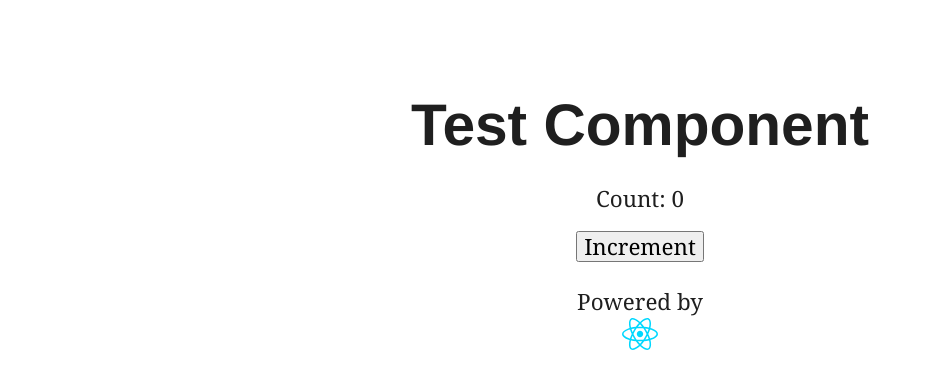
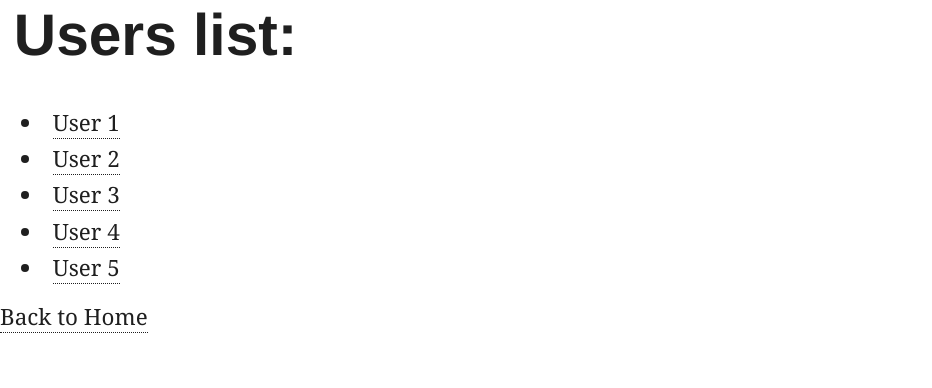
Before and after one commit to Demiourgos87/react-starter, a React (Vite) app: page /users in a window 1280 px wide. Shown: the top 388 px of the page, without its empty margins (0-932 px from the left). Built offline with nearby package versions, Linux system fonts and the light colour scheme.

Commit message:
add router, placeholder pages

```diff
--- a/package.json
+++ b/package.json
@@ -4,7 +4,7 @@
   "private": true,
   "version": "0.0.0",
   "type": "module",
-  "license":"MIT",
+  "license": "MIT",
   "scripts": {
     "dev": "vite",
     "build": "tsc -b && vite build",
@@ -17,7 +17,8 @@
   },
   "dependencies": {
     "react": "^19.0.0",
-    "react-dom": "^19.0.0"
+    "react-dom": "^19.0.0",
+    "react-router": "^7.5.0"
   },
   "devDependencies": {
     "@eslint/js": "^9.21.0",
--- a/src/App.tsx
+++ b/src/App.tsx
@@ -1,10 +1,20 @@
-import TestComponent from '@components/test-component/test-component';
+import { Route, Routes } from 'react-router';
+
+import AboutPage from '@routes/about/about';
+import HomePage from '@routes/home/home';
+import UserPage from '@routes/users/user';
+import UsersPage from '@routes/users/users';
 
 function App() {
   return (
-    <>
-      <TestComponent />
-    </>
+    <Routes>
+      <Route index element={<HomePage />} />
+      <Route path="about" element={<AboutPage />} />
+      <Route path="users">
+        <Route index element={<UsersPage />} />
+        <Route path=":id" element={<UserPage />} />
+      </Route>
+    </Routes>
   );
 }
 
--- a/src/components/test-component/test-component.tsx
+++ b/src/components/test-component/test-component.tsx
@@ -1,4 +1,6 @@
 import { useState } from 'react';
+
+import { Link } from 'react-router';
 
 import styles from './test-component.module.scss';
 
@@ -23,6 +25,9 @@ const TestComponent = () => {
         <figcaption>Powered by </figcaption>
         <img src="src/assets/react.svg" alt="react-logo" />
       </figure>
+
+      <Link to="/about">About</Link>
+      <Link to="/users">Users</Link>
     </section>
   );
 };
--- a/src/main.tsx
+++ b/src/main.tsx
@@ -1,12 +1,15 @@
 import { StrictMode } from 'react';
 
 import { createRoot } from 'react-dom/client';
+import { BrowserRouter } from 'react-router';
 
 import App from './App.tsx';
 import './styles/global.scss';
 
 createRoot(document.getElementById('root')!).render(
   <StrictMode>
-    <App />
+    <BrowserRouter>
+      <App />
+    </BrowserRouter>
   </StrictMode>,
 );
--- /dev/null
+++ b/src/routes/about/about.tsx
@@ -0,0 +1,13 @@
+import { Link } from 'react-router';
+
+const AboutPage = () => {
+  return (
+    <section>
+      <h1>About page</h1>
+
+      <Link to="/">Home</Link>
+    </section>
+  );
+};
+
+export default AboutPage;
--- /dev/null
+++ b/src/routes/home/home.tsx
@@ -0,0 +1,7 @@
+import TestComponent from '@components/test-component/test-component';
+
+const HomePage = () => {
+  return <TestComponent />;
+};
+
+export default HomePage;
--- /dev/null
+++ b/src/routes/users/user.tsx
@@ -0,0 +1,15 @@
+import { Link, useParams } from 'react-router';
+
+const UserPage = () => {
+  const { id } = useParams();
+
+  return (
+    <section>
+      <h1>User {id}</h1>
+
+      <Link to="/users">Back to Users</Link>
+    </section>
+  );
+};
+
+export default UserPage;
--- /dev/null
+++ b/src/routes/users/users.tsx
@@ -0,0 +1,31 @@
+import { Link } from 'react-router';
+
+const UsersPage = () => {
+  return (
+    <section>
+      <h1>Users list: </h1>
+
+      <ul>
+        <li>
+          <Link to="/users/1">User 1</Link>
+        </li>
+        <li>
+          <Link to="/users/2">User 2</Link>
+        </li>
+        <li>
+          <Link to="/users/3">User 3</Link>
+        </li>
+        <li>
+          <Link to="/users/4">User 4</Link>
+        </li>
+        <li>
+          <Link to="/users/5">User 5</Link>
+        </li>
+      </ul>
+
+      <Link to="/">Back to Home</Link>
+    </section>
+  );
+};
+
+export default UsersPage;
--- a/tsconfig.app.json
+++ b/tsconfig.app.json
@@ -34,6 +34,7 @@
       "@constants/*": ["constants/*"],
       "@hooks/*": ["hooks/*"],
       "@lib/*": ["lib/*"],
+      "@routes/*": ["routes/*"],
       "@stores/*": ["stores/*"],
       "@styles/*": ["styles/*"],
       "@custom-types/*": ["types/*"],
--- a/vite.config.ts
+++ b/vite.config.ts
@@ -14,6 +14,7 @@ export default defineConfig({
       '@constants': path.resolve(__dirname, 'src/constants'),
       '@hooks': path.resolve(__dirname, 'src/hooks'),
       '@lib': path.resolve(__dirname, 'src/lib'),
+      '@routes': path.resolve(__dirname, 'src/routes'),
       '@stores': path.resolve(__dirname, 'src/stores'),
       '@styles': path.resolve(__dirname, 'src/styles'),
       '@custom-types': path.resolve(__dirname, 'src/types'),
```
Also changed, not shown: 1 other file (tests, documents, lock files or other folders).
